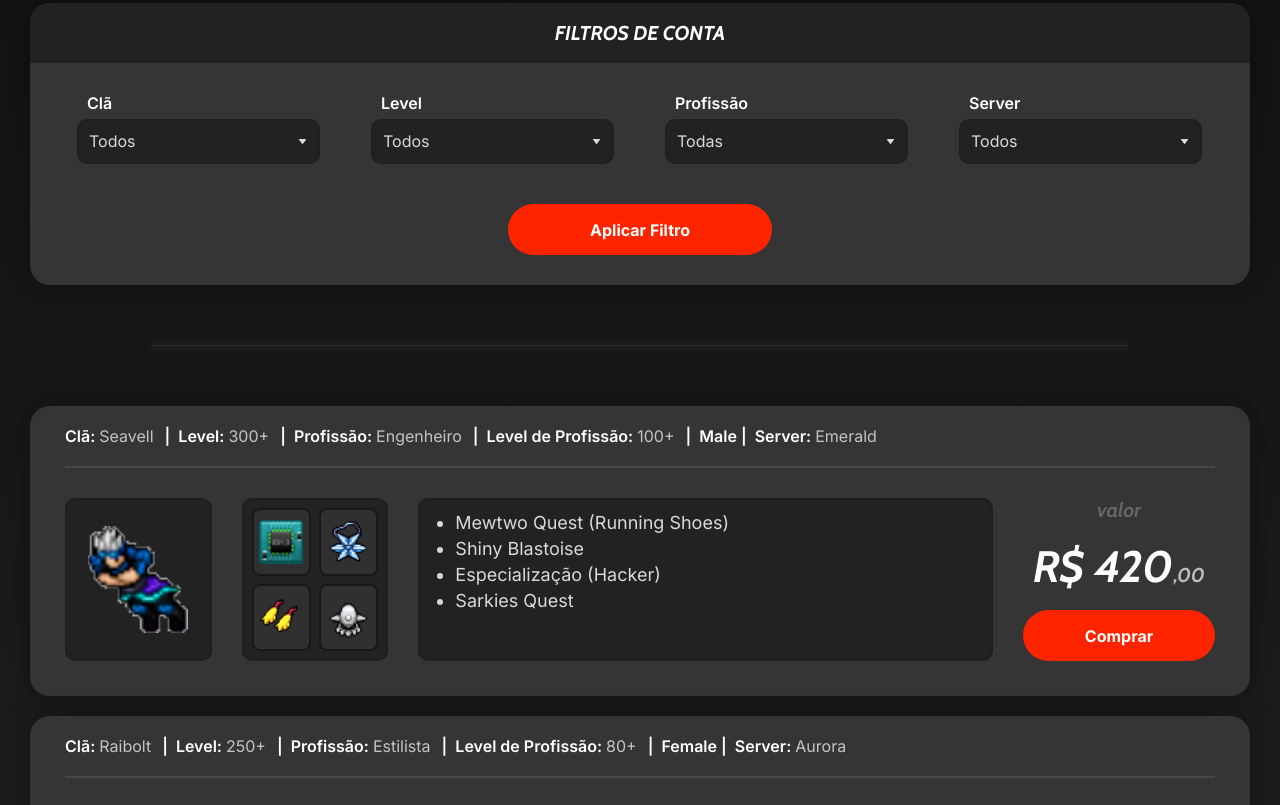
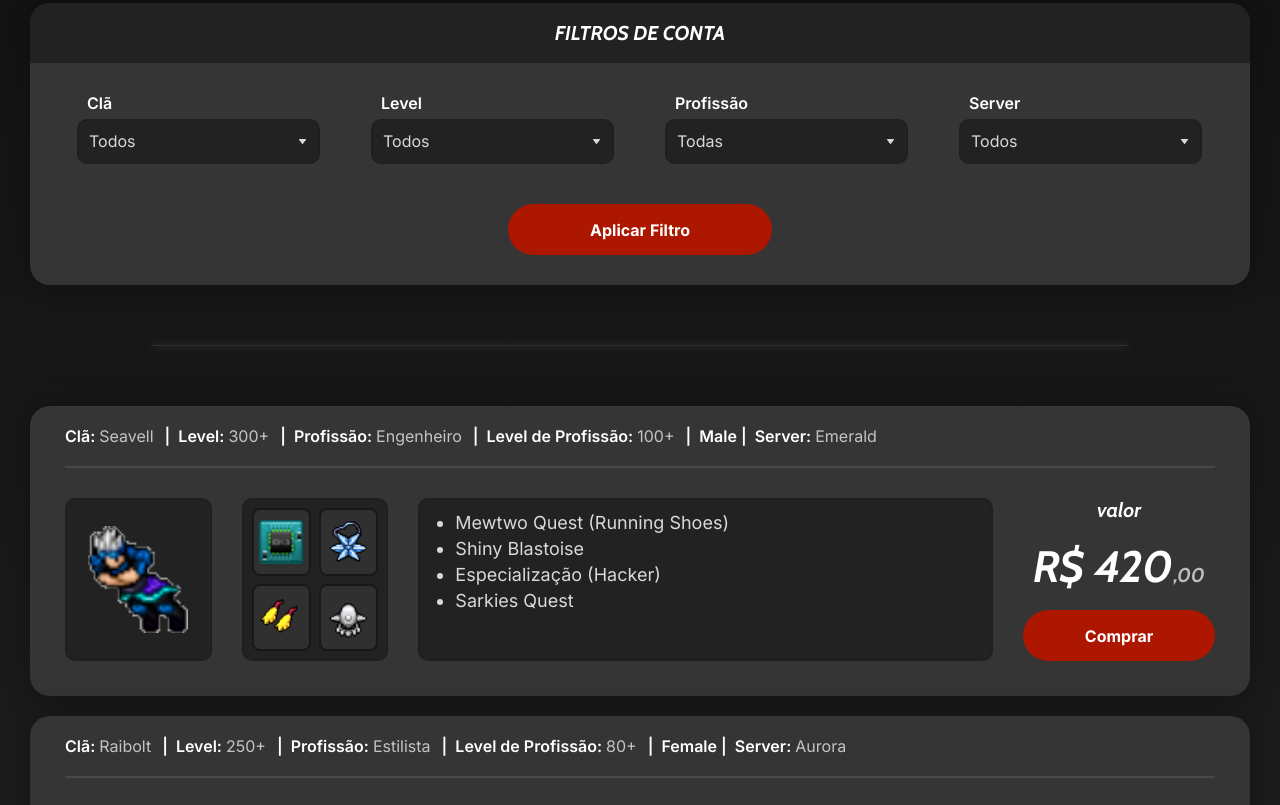
Before and after one commit to bielpimentel/Acessibilidade, a plain HTML site: page contas.html in a window 1280 px wide. Shown: the part 606-1411 px from the top of the page. Drawn offline with nearby package versions, Linux system fonts and the light colour scheme.

Commit message:
Update contas.css

```diff
--- a/css/contas.css
+++ b/css/contas.css
@@ -105,7 +105,7 @@
 
 .aplicar {
   border-radius: 60px;
-  background: #FF2400;
+  background: #AD1700;
   width: 264px;
   height: 51px;
   border: none;
@@ -281,7 +281,7 @@
   font-size: 20px;
   font-style: italic;
   font-weight: 700;
-  color: #666;
+  color: #FFF;
 }
 
 .preco-item {
@@ -301,7 +301,7 @@
 
 .botao-comprar {
   border-radius: 60px;
-  background: #FF2400;
+  background: #AD1700;
   width: 192px;
   height: 51px;
   align-self:self-end;
@@ -316,5 +316,5 @@
 
 .aplicar:hover,
 .botao-comprar:hover {
-  background-color: #B81A00;
+  background-color: #AD1700;
 }
```
